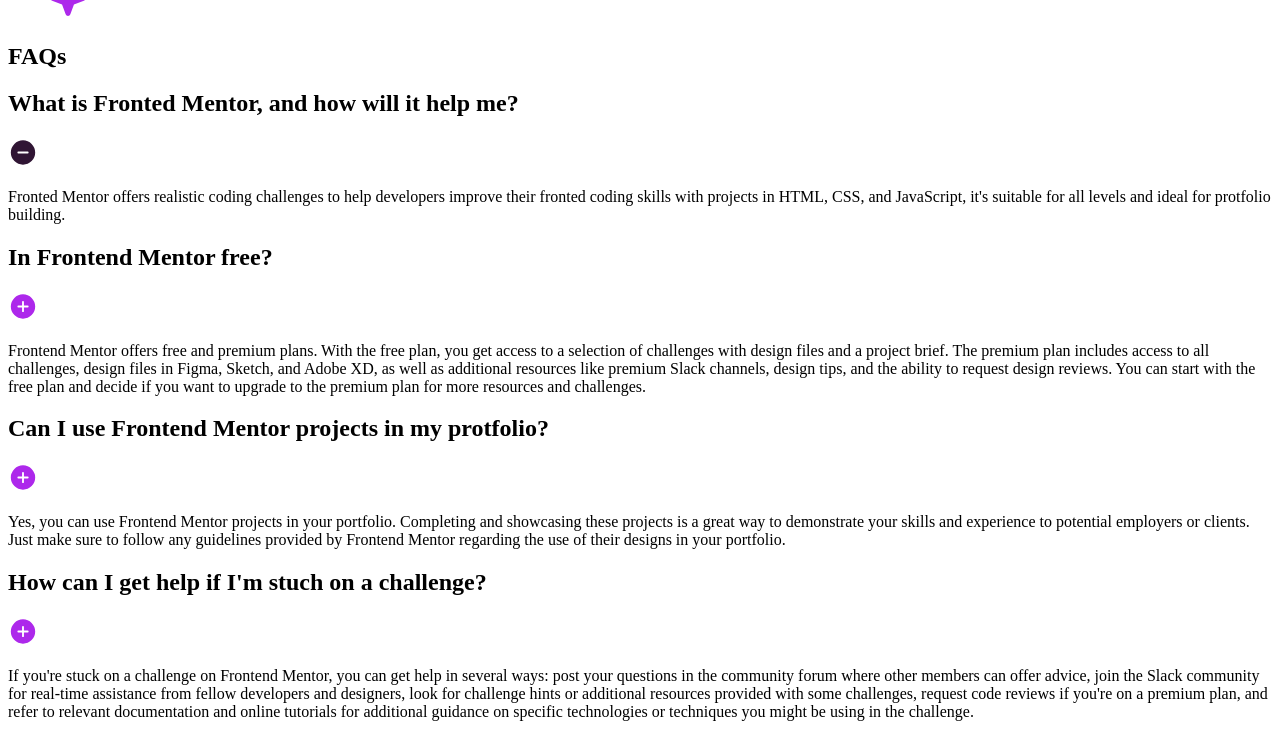
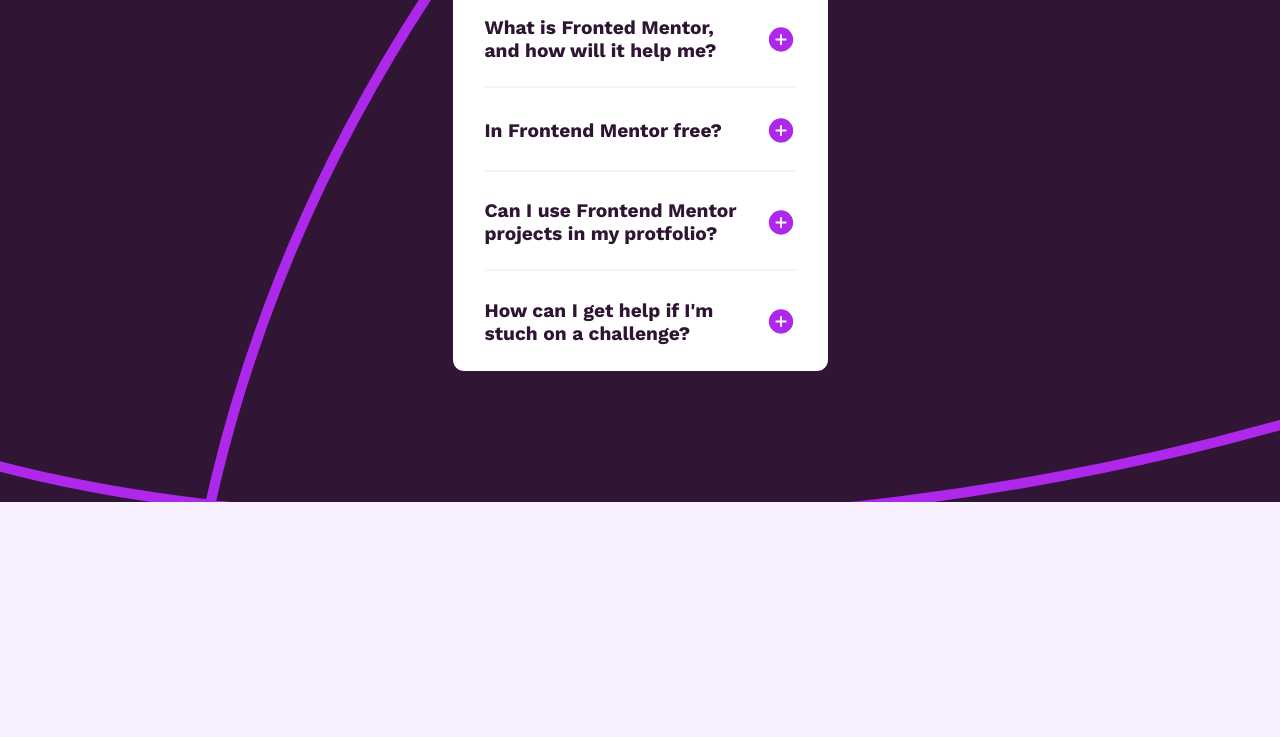
Before and after one commit to AlexanderTejedor/FAQ-accordion, a plain HTML site: page index.html in a window 1280 px wide. Shown: the part 290-1027 px from the top of the page. After the commit the page ends 860 px from the top, so only its background shows below. Drawn offline with nearby package versions, Linux system fonts and the light colour scheme.

Commit message:
Terminadas las mejoras en el css y algunos cambios en el html para que funcionara el css

```diff
--- a/index.html
+++ b/index.html
@@ -3,17 +3,20 @@
 <head>
     <meta charset="UTF-8">
     <meta name="viewport" content="width=device-width, initial-scale=1.0">
-    <!-- Favicon -->
+    <!--========== Favicon ==========-->
     <link rel="shortcut icon" href="./assets/images/favicon-32x32.png" type="image/x-icon">
-    <!-- fonts -->
-    <!-- css -->
+    <!--========== fonts ==========-->
+    <link rel="preconnect" href="https://fonts.googleapis.com">
+    <link rel="preconnect" href="https://fonts.gstatic.com" crossorigin>
+    <link href="https://fonts.googleapis.com/css2?family=Work+Sans:ital,wght@0,100..900;1,100..900&display=swap" rel="stylesheet">
+    <!--========== css  ==========-->
     <link rel="stylesheet" href="./style.css">
     <title>FAQs Accordion </title>
 </head>
 <body>
     <main class="main-container">
         <figure>
-            <img src="./assets/images/background-pattern-mobile.svg" alt="head backgroud, purple color">
+            <img class="banner-img" src="./assets/images/background-pattern-mobile.svg" alt="head backgroud, purple color">
         </figure>
         <section class="card-container">
             <div class="card-content">
@@ -27,7 +30,7 @@
                     <div class="faq-item">
                         <div class="faq-question">
                             <h2 class="faq-question__title">What is Fronted Mentor, and how will it help me?</h2>
-                            <img src="./assets/images/icon-minus.svg" alt="">
+                            <img src="./assets/images/icon-plus.svg" alt="">
                         </div>
                         <div class="faq-answer">
                             <p>Fronted Mentor offers realistic coding challenges to help developers improve their fronted coding skills with projects in HTML, CSS, and JavaScript, it's suitable for all levels and ideal for protfolio building.</p>
--- a/style.css
+++ b/style.css
@@ -0,0 +1,115 @@
+/*========== vars ==========*/
+
+:root{
+    /*========== Colors ==========*/
+    --white: hsl(0, 0%, 100%);
+    --light-pink: hsl(275, 100%, 97%);
+    --grayish-purple: hsl(292, 16%, 49%);
+    --dark-purple: hsl(292, 42%, 14%);
+    --purple: #AD28EB;
+
+    /*========== Font weights ==========*/
+    --normal-weight: 400;
+    --medium-weight: 600;
+    --bold-weight: 700;
+}
+*{
+    margin: 0;
+    padding: 0;
+    box-sizing: border-box;
+    font-family: "Work Sans", sans-serif;
+}
+/*========== Repeat code ==========*/
+
+.card-head .card-title,
+.faq-question__title{
+    color: var(--dark-purple);
+}
+.faq-answer{
+    color: var(--grayish-purple);
+}
+.faq-content{
+    margin-bottom: 1.7rem;
+}
+.faq-content::after{
+    content: "";
+    display: block;
+    width: 100%;
+    height: 2px;
+    background-color: var(--light-pink);
+    margin-top: 1.5rem;
+}
+/*========== Body ==========*/
+body{
+    background-color: var(--light-pink);
+    font-weight: var(--normal-weight);
+}
+body p{
+    line-height: 1.4;
+}
+/*========== Main ==========*/
+.main-container{
+    width: 100%;
+    height: 100dvh;
+}
+.main-container figure .banner-img{
+    width: 100%;
+    object-fit: cover;
+    object-position: center;
+}
+/*========== Card ==========*/
+.card-container{
+    display: flex;
+    flex-direction: column;
+    align-items: center;
+    justify-content: center;
+    gap: 2rem;
+    padding: 2rem;
+}
+.card-content{
+    width: 375px;
+    top: 200px;
+    padding: 2rem;
+    position: absolute;
+    background-color: var(--white);
+    border-radius: .7rem;
+}
+.card-head{
+    display: flex;
+    align-items: center;
+    margin-bottom: 2rem;
+}
+.card-head img{
+    width: 30px;
+    height: 30px;
+    margin-right: 1.5rem;
+}
+.card-head .card-title{
+    font-size: 2.2rem;
+}
+
+/*========== FAQ ==========*/
+.faq-question{
+    display: flex;
+    justify-content: space-between;
+    align-items: center;
+    gap: 1.2rem;
+    cursor: pointer;
+}
+.faq-question__title{
+    font-size: 1.2rem;
+}
+.faq-question__title:hover{
+    color: var(--purple);
+}
+.faq-answer{
+    margin-top: 0rem;
+    max-height: 0;
+    overflow: hidden;
+}
+.faq-content:last-of-type::after {
+    background-color: transparent;
+}
+.faq-content:last-of-type{
+    margin-bottom: -2rem;
+}
```
